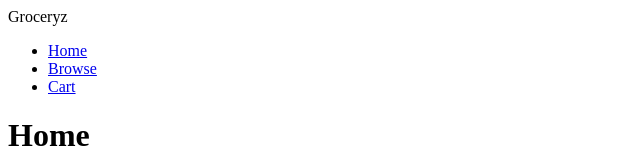
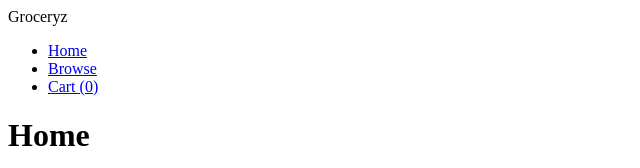
Before and after one commit to jtreeves/grocery-vue, a Vue app: page /home in a window 1280 px wide. Shown: the top 168 px of the page, without its empty margins (0-640 px from the left). Built offline with nearby package versions, Linux system fonts and the light colour scheme.

Commit message:
[AppHeader] Use computed to display shopping cart's count in nav bar

```diff
--- a/src/components/AppHeader.vue
+++ b/src/components/AppHeader.vue
@@ -18,7 +18,7 @@
 
                 <li>
                     <RouterLink to="/cart">
-                        Cart
+                        Cart ({{ currentCount }})
                     </RouterLink>
                 </li>
             </ul>
@@ -27,6 +27,16 @@
 </template>
 
 <script setup lang="ts">
+    import {
+        computed,
+        ComputedRef
+    } from 'vue'
+    import cart from '@/store/cart'
+    import countItemsInCart from '@/utilities/countItemsInCart'
+
+    const currentCount: ComputedRef<number> = computed(() => {
+        return countItemsInCart(cart.value)
+    })
 </script>
 
 <style scoped>
```
